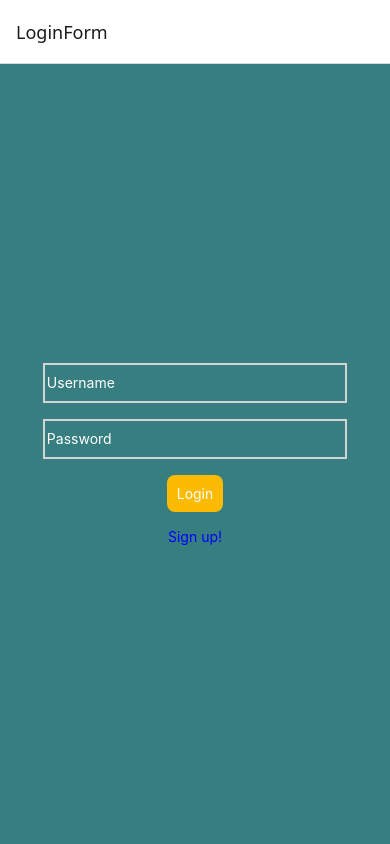
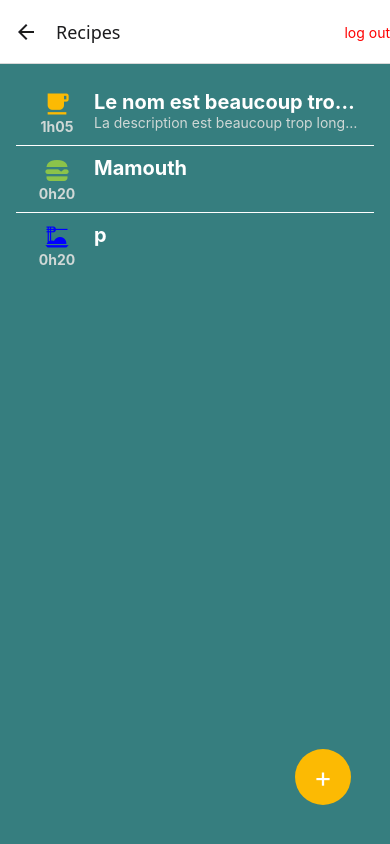
Before and after one commit to Xrthon/Recipeasy, a React Native app: screen /Recipes in a window 390 px wide. Built offline with nearby package versions, Linux system fonts and the light colour scheme.

Commit message:
Fixed a bug when displaying errors. Visual improvements to the Recipes list.

```diff
--- a/App.js
+++ b/App.js
@@ -4,8 +4,7 @@ import { NavigationContainer } from "@react-navigation/native";
 import { createNativeStackNavigator } from "@react-navigation/native-stack";
 import { LoginForm } from "./screens/LoginForm";
 import { SignUpForm } from "./screens/SignUpForm";
-import { RecipesView } from "./screens/RecipesView";
-
+import { RecipesView } from "./screens/RecipesView/RecipesView";
 import { RecipeForm } from "./screens/RecipeForm/RecipeForm";
 import { globalStyles } from "./components/styles/global.styles";
 
@@ -14,12 +13,12 @@ const Stack = createNativeStackNavigator();
 export default function App() {
   return (
     <NavigationContainer>
-      <Stack.Navigator initialRouteName="LoginForm">
-        <Stack.Screen name="LoginForm" component={LoginForm} />
-        <Stack.Screen name="SignUpForm" component={SignUpForm} />
-        <Stack.Screen name="RecipeForm" component={RecipeForm} />
+      <Stack.Navigator initialRouteName="Login">
+        <Stack.Screen name="Login" component={LoginForm} />
+        <Stack.Screen name="Sign Up" component={SignUpForm} />
+        <Stack.Screen name="Recipe" component={RecipeForm} />
 
-        <Stack.Screen name="RecipesView" component={RecipesView} />
+        <Stack.Screen name="Recipes" component={RecipesView} />
       </Stack.Navigator>
     </NavigationContainer>
   );
--- a/components/styles/global.styles.js
+++ b/components/styles/global.styles.js
@@ -1,4 +1,5 @@
 import {StyleSheet} from 'react-native';
+
 
 export const globalStyles = StyleSheet.create({
   container: {
--- a/screens/LoginForm.js
+++ b/screens/LoginForm.js
@@ -19,8 +19,8 @@ export function LoginForm({navigation,route}){
       {
         allFields
       }
-      <SubmitButton text="Login" navigateTo={'RecipesView'}/>
-      <HyperLink text="Sign up!" navigateTo={'SignUpForm'}/>
+      <SubmitButton text="Login" navigateTo={'Recipes'}/>
+      <HyperLink text="Sign up!" navigateTo={'Sign Up'}/>
     </View>
   )
 }
--- a/screens/RecipeForm/RecipeForm.js
+++ b/screens/RecipeForm/RecipeForm.js
@@ -6,7 +6,7 @@ import { TimerField } from "../../components/TimerField.js";
 import { globalStyles } from "../../components/styles/global.styles.js";
 import { SubmitButton, submitButtonStyles } from "../../components/SubmitButton.js";
 
-export function RecipeForm({ navigation, route }) {
+export function RecipeForm({ route }) {
 
   const [recipe, setRecipe] = useState({
     name: "",
@@ -96,18 +96,17 @@ export function RecipeForm({ navigation, route }) {
       <SubmitButton
           text="Save"
           params={ recipe }
-          popTo="RecipesView"
+          popTo="Recipes"
           onBeforeNavigation={ handleSave }
         />
       }
-
 
       {
        recipe_params != undefined &&
         <SubmitButton
           text="Delete"
           textStyle={submitButtonStyles.default.delete}
-          popTo="RecipesView"
+          popTo="Recipes"
         />
       }
 
--- a/screens/RecipesView.js
+++ /dev/null
@@ -1,78 +0,0 @@
-import { View, Text } from "react-native";
-import { useState, useEffect } from "react";
-import { HyperLink, hyperLinkStyles } from "../components/HyperLink.js";
-import { SubmitButton,submitButtonStyles } from "../components/SubmitButton.js";
-import { globalStyles } from "../components/styles/global.styles.js";
-import { RecipeItem } from "../components/RecipeItem.js"
-import { FlatList } from 'react-native';
-
-export function RecipesView({ navigation, route }) {
-
-  const [recipesList, setRecipeList] = useState([]);
-
-  //Se poser la question si Une vari.  selectedRecipe(useState) a vraiment lieu d'être
-  const [selectedRecipe, setSelectedRecipe] = useState();
-
-  const params = route.params;
-
-  //Retravailler la logique de generation d'une recette aleatoire
-  const randomRecipe = () => {
-    const recipe = recipesList[Math.floor(Math.random() * recipesList.length)];
-    setSelectedRecipe(recipe);
-  };
-
-
-  useEffect(() => {
-    if (params) {
-      const recipe = {
-        category: params.type,
-        name: params.name,
-        durationHours: params.timer?.hours,
-        durationMinutes: params.timer?.minutes,
-        description: params.description,
-      };
-      setRecipeList((previous) =>
-        [...previous, recipe].sort((a, b) => a.name.localeCompare(b.name)),
-      );
-    }
-  }, [params]);
-
-  useEffect(() => {
-    navigation.setOptions({
-      headerRight: () => (
-        <HyperLink
-          text={"log out"}
-          textStyle={hyperLinkStyles.logout}
-          popToTop={true}
-        />
-      ),
-      headerBackVisible: false,
-    });
-  }, [navigation]);
-
-  return (
-    <View style={globalStyles.container}>
-      {
-      recipesList.length > 0 ? (
-        <>
-        <FlatList
-          data={recipesList}
-          ItemSeparatorComponent={ () => <View style={{ height: 1, backgroundColor: 'white' }}/> }
-          renderItem={({ item, index }) => (
-            <RecipeItem navigateTo="RecipeForm"  value={item} />
-          )}
-        />
-        </>
-      ) : (
-        <Text>No recipe yet...</Text>
-      )}
-
-      <SubmitButton
-        text={"+"}
-        style={submitButtonStyles.cornerRight.box}
-        textStyle={submitButtonStyles.cornerRight.text}
-        navigateTo={"RecipeForm"}
-      />
-    </View>
-  );
-}
--- a/components/RecipeItem.js
+++ b/screens/RecipesView/RecipeItem.js
@@ -29,6 +29,7 @@ export function RecipeItem(props) {
 
   return (
     <TouchableOpacity
+      activeOpacity={0.2}
       style={styles.container}
       onPress={() => navigation.navigate(props.navigateTo,{ recipe: props.value})}
     >
@@ -38,8 +39,8 @@ export function RecipeItem(props) {
       </View>
 
       <View style={styles.right}>
-        <Text style={styles.title}>{props.value.name}</Text>
-        <Text style={styles.description}>{props.value.description}</Text>
+        <Text numberOfLines={1} style={styles.title}>{props.value.name}</Text>
+        <Text numberOfLines={1} style={styles.description}>{props.value.description}</Text>
       </View>
     </TouchableOpacity>
   );
--- /dev/null
+++ b/screens/RecipesView/RecipesView.js
@@ -0,0 +1,101 @@
+import { View, Text } from "react-native";
+import { useState, useEffect } from "react";
+import { HyperLink, hyperLinkStyles } from "../../components/HyperLink.js";
+import { SubmitButton,submitButtonStyles } from "../../components/SubmitButton.js";
+import { globalStyles } from "../../components/styles/global.styles.js";
+import { RecipeItem } from "./RecipeItem.js"
+import { FlatList } from 'react-native';
+import {StyleSheet} from 'react-native';
+
+export function RecipesView({ navigation, route }) {
+
+  const [recipesList, setRecipeList] = useState([
+    {
+      category: 1,
+      name: "Le nom est beaucoup trop long pour un recette sur une ligne ",
+      durationHours: 1,
+      durationMinutes: 5,
+      description:"La description est beaucoup trop long pour un recette sur une ligne qui devrait normalement s'afficher plus longtemps"
+    },
+    {
+      category: 2,
+      name: "Mamouth",
+      durationHours: 0,
+      durationMinutes: 20,
+    },
+    {
+      category: 3,
+      name: "p",
+      durationHours: 0,
+      durationMinutes: 20,
+    }
+  ]);
+  const params = route.params;
+
+  useEffect(() => {
+    if (params) {
+      const recipe = {
+        category: params.type,
+        name: params.name,
+        durationHours: params.timer?.hours,
+        durationMinutes: params.timer?.minutes,
+        description: params.description,
+      };
+      setRecipeList((previous) =>
+        [...previous, recipe].sort((a, b) => a.name.localeCompare(b.name)),
+      );
+    }
+  }, [params]);
+
+  useEffect(() => {
+    navigation.setOptions({
+      headerRight: () => (
+        <HyperLink
+          text={"log out"}
+          textStyle={hyperLinkStyles.logout}
+          popToTop={true}
+        />
+      ),
+      headerBackVisible: false,
+    });
+  }, [navigation]);
+
+  return (
+    <View style={globalStyles.container}>
+      {
+      recipesList.length > 0 && (
+        <>
+          <FlatList
+            data={recipesList}
+            ItemSeparatorComponent={ () => <View style={{ height: 1, backgroundColor: 'white' }}/> }
+            renderItem={({ item, index }) => (
+              <RecipeItem navigateTo="Recipe"  value={item} />
+            )}
+            ListEmptyComponent={
+              <Text style={[style.center, style.text ]}>No recipe yet...</Text>
+            }
+          />
+        </>
+      )}
+
+      <SubmitButton
+        text={"+"}
+        style={submitButtonStyles.cornerRight.box}
+        textStyle={submitButtonStyles.cornerRight.text}
+        navigateTo={"Recipe"}
+      />
+    </View>
+  );
+}
+
+const style = StyleSheet.create( StyleSheet.create({
+  center: {
+    alignSelf: 'center',
+    justifyContent: 'center'
+  },
+  text: {
+    color: 'white',
+    fontWeight: 'bold',
+    fontSize: 20,
+  },
+}))
--- a/screens/SignUpForm.js
+++ b/screens/SignUpForm.js
@@ -19,7 +19,7 @@ export function SignUpForm({navigation, route}){
       {
         allFields
       }
-      <SubmitButton text="Create my account" navigateTo={"RecipesView"}/>
+      <SubmitButton text="Create my account" navigateTo={"Recipes"}/>
     </View>
   )
 }
```
